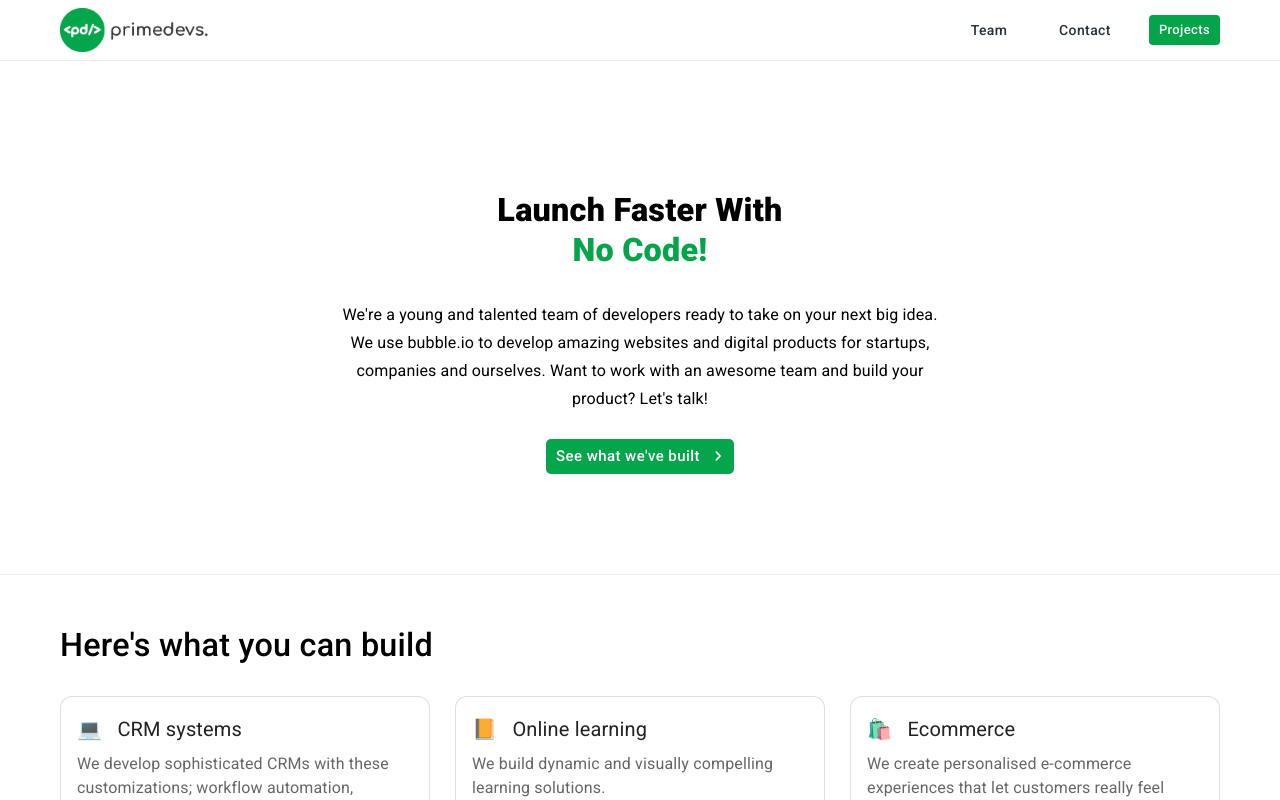
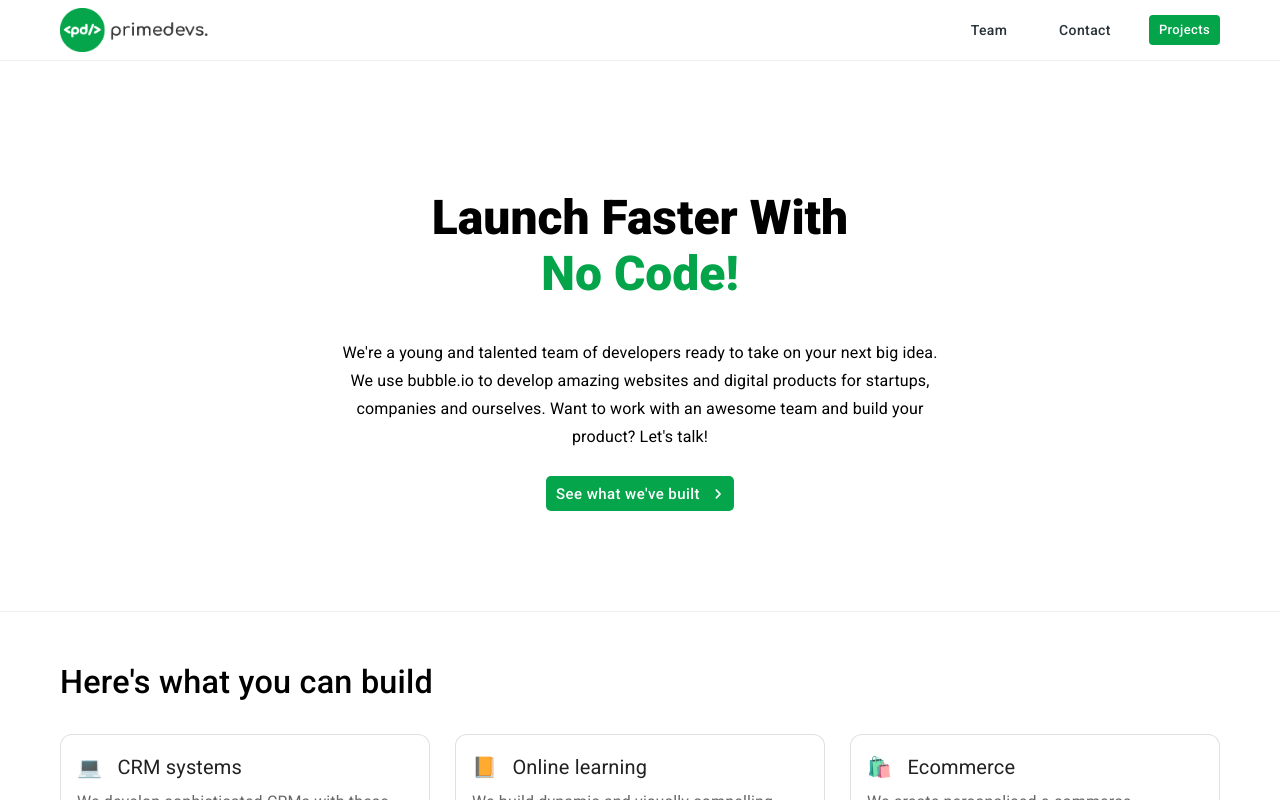
Before and after one commit to primedevs/noticalweb, a Next.js app: page / in a window 1280 px wide. Shown: the top 800 px of the page. Built offline with nearby package versions, Linux system fonts and the light colour scheme.

Commit message:
fixed main text to h3

```diff
--- a/pages/index.js
+++ b/pages/index.js
@@ -41,17 +41,17 @@ export default function Home() {
       <div className={styles.home_section_1}>
         <div className={styles.home_section_1_container}>
           <Typography
-            variant="h4"
-            fontWeight={800}
+            variant="h3"
+            fontWeight={900}
             gutterBottom
             component="div"
           >
             Launch Faster With
             <br />{" "}
             <Typography
-              variant="h4"
+              variant="h3"
               component="div"
-              fontWeight={800}
+              fontWeight={900}
               color="primary"
             >
               No Code!
```
